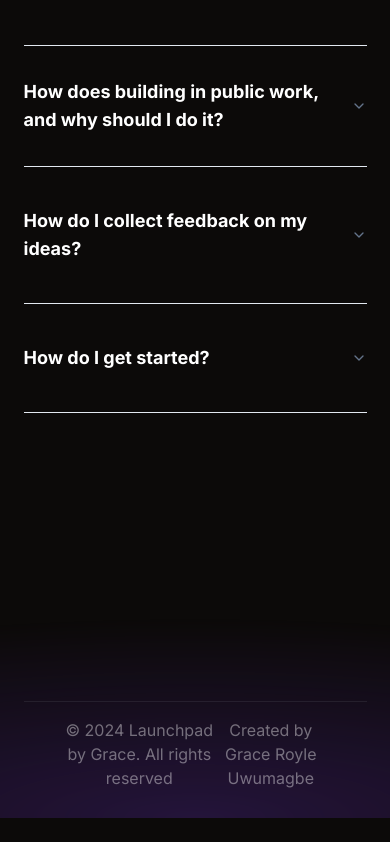
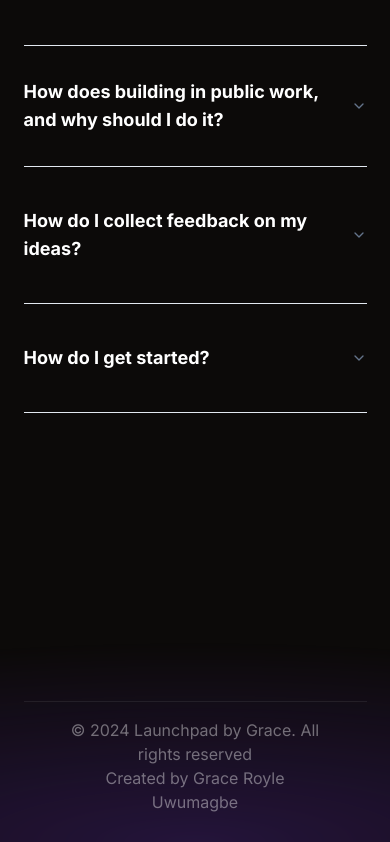
Before and after one commit to RuthlessDove/startup-directory, a Next.js app: page / in a window 390 px wide. Shown: the part 2835-3677 px from the top of the page. Before the commit the page ends 3653 px from the top, so only its background shows below. Built offline with nearby package versions, Linux system fonts and the light colour scheme.

Commit message:
Refactor Footer layout to support responsive design with flexbox

```diff
--- a/sections/Footer.tsx
+++ b/sections/Footer.tsx
@@ -14,7 +14,7 @@ const Footer = () => {
         }}
       ></div>
       <div className="container"><hr className="opacity-[8%]" /></div>
-      <div className="flex py-4 px-14 container justify-between">
+      <div className="flex flex-col md:flex-row py-4 px-14 container justify-between">
         <div>
           <p className="text-center ">
             &#169; 2024 Launchpad by{" "}
```
